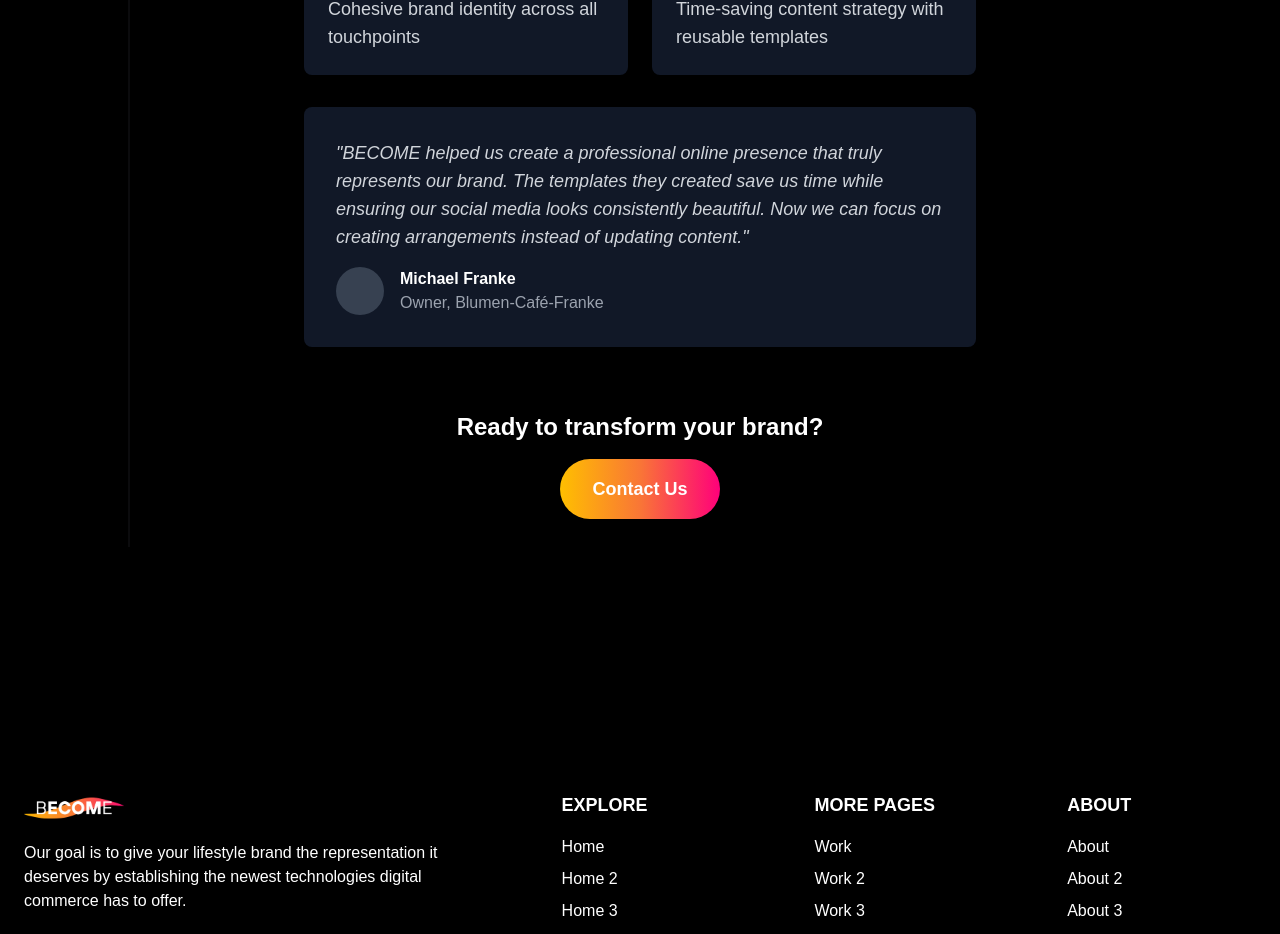
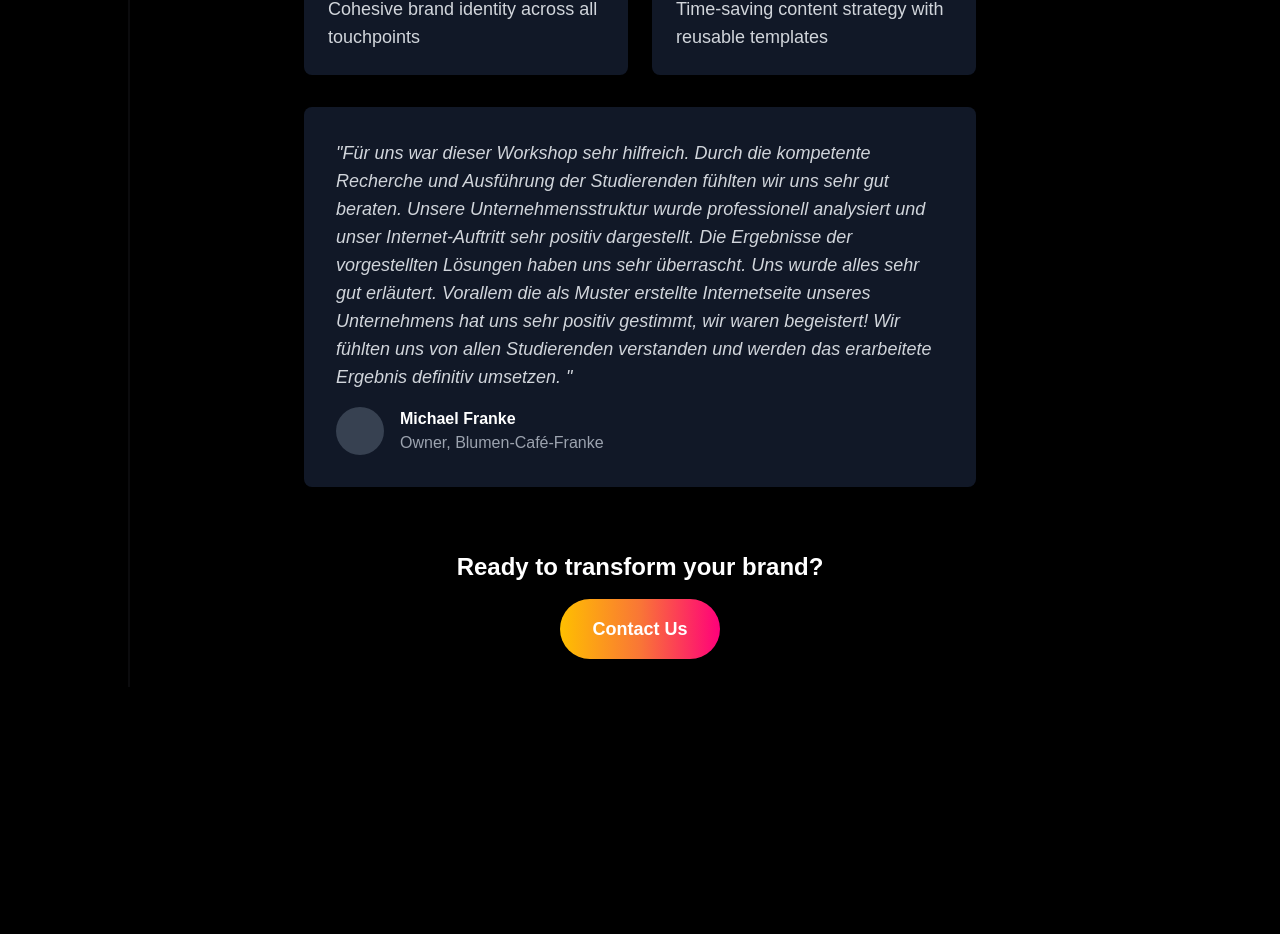
Before and after one commit to MosesCommitsFraud/become-frontend, a Next.js app: page /our-customers in a window 1280 px wide. Shown: the part 3980-4914 px from the top of the page. Built offline with nearby package versions, Linux system fonts and the light colour scheme.

Commit message:
quote added blumenfranke

```diff
--- a/app/our-customers/page.tsx
+++ b/app/our-customers/page.tsx
@@ -383,7 +383,7 @@ export default function PortfolioPage() {
 
                                 <div className="bg-gray-900 p-8 rounded-lg mb-8">
                                     <p className="italic text-gray-300 text-lg mb-4">
-                                        &quot;BECOME helped us create a professional online presence that truly represents our brand. The templates they created save us time while ensuring our social media looks consistently beautiful. Now we can focus on creating arrangements instead of updating content.&quot;
+                                        &quot;Für uns war dieser Workshop sehr hilfreich. Durch die kompetente Recherche und Ausführung der Studierenden fühlten wir uns sehr gut beraten. Unsere Unternehmensstruktur wurde professionell analysiert und unser Internet-Auftritt sehr positiv dargestellt. Die Ergebnisse der vorgestellten Lösungen haben uns sehr überrascht. Uns wurde alles sehr gut erläutert. Vorallem die als Muster erstellte Internetseite unseres Unternehmens hat uns sehr positiv gestimmt, wir waren begeistert! Wir fühlten uns von allen Studierenden verstanden und werden das erarbeitete Ergebnis definitiv umsetzen. &quot;
                                     </p>
                                     <div className="flex items-center">
                                         <div className="w-12 h-12 bg-gray-700 rounded-full mr-4"></div>
```
